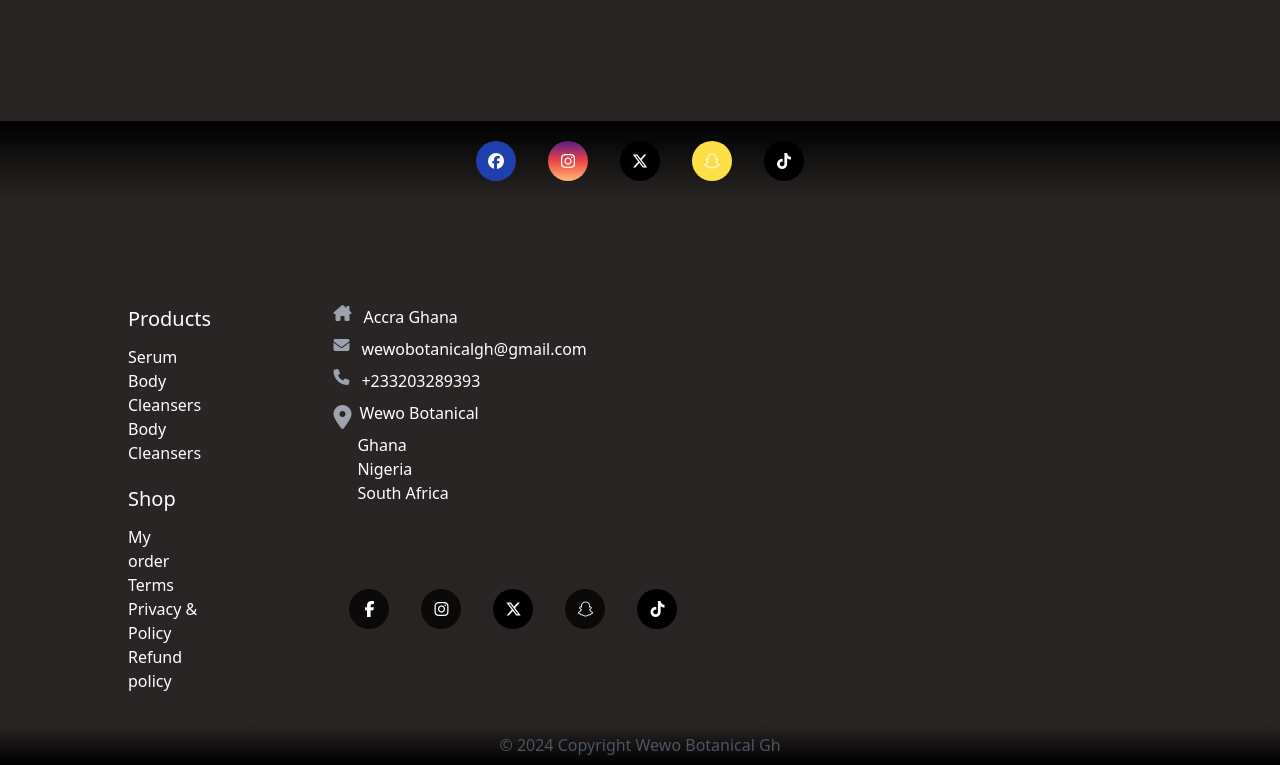
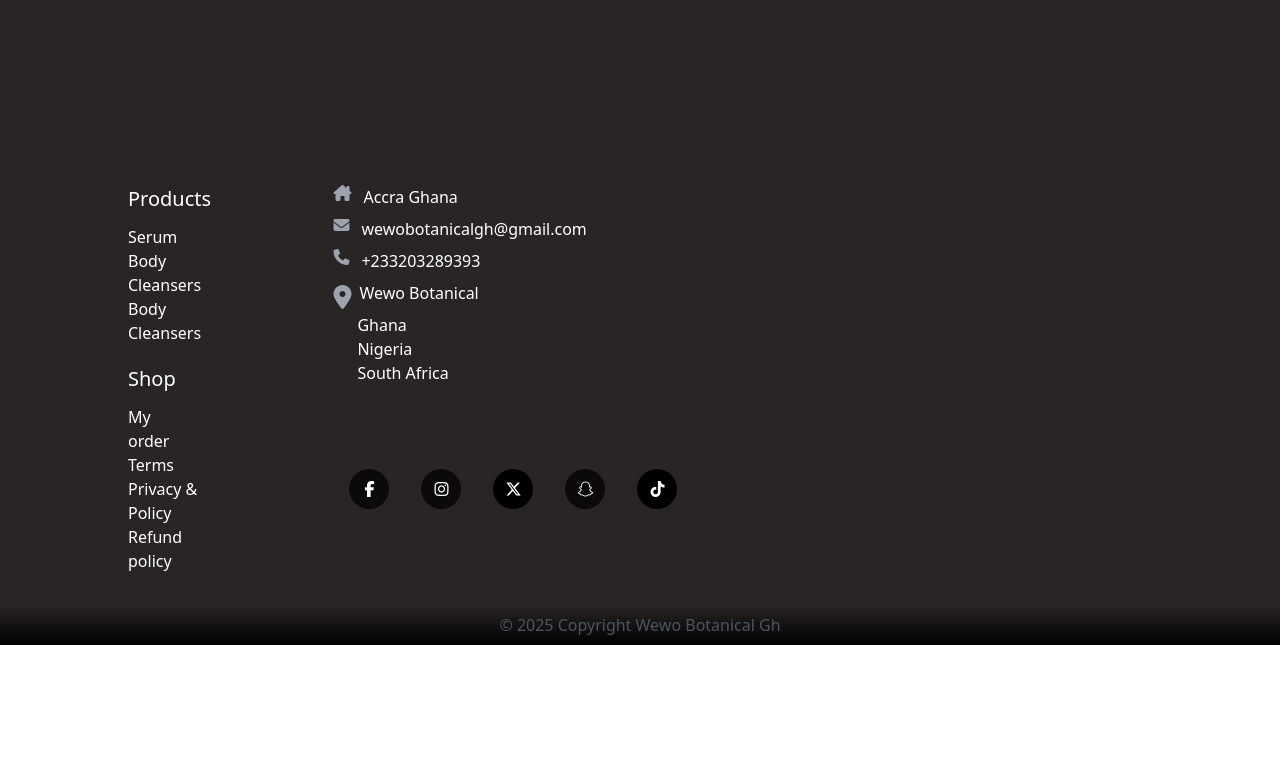
Before and after one commit to aremumatthew/wewo-project, a website: page dist/index.html in a window 1280 px wide. Shown: the part 3728-4493 px from the top of the page. After the commit the page ends 4373 px from the top, so only its background shows below. Drawn offline with nearby package versions, Linux system fonts and the light colour scheme; files that its build step writes are made by us from their sources.

Commit message:
removed social links from home page

```diff
--- a/dist/about.html
+++ b/dist/about.html
@@ -152,7 +152,7 @@
 
     <section class="bg-gradient-to-b from-stone-800 to-black py-2">
        <h3 class="text-center text-gray-600">
-        &copy; 2024 Copyright Wewo Botanical Gh
+        &copy; 2025 Copyright Wewo Botanical Gh
     </section>
     <script src="script.js"></script>
   </footer>
--- a/dist/index.html
+++ b/dist/index.html
@@ -268,17 +268,6 @@
     </article>
   </main>
   <footer class="bg-stone-800 w-full pt-5">
-    <!-- i'm thinkig of removing this social links-->
-    <section class=" bg-gradient-to-b from-black to-stone-800 py-5 mb-10 px-4">
-      <span class=" w-full flex gap-2 lg:gap-8 justify-center">
-        <button class="text-white bg-blue-800 rounded-full w-10 h-10 text-center" aria-label="facebook-link"><a href="#"><i class="fa-brands fa-facebook"></i></a></button>
-        <button class="text-white bg-gradient-to-b from-purple-900 via-red-500 to-orange-300 rounded-full w-10 h-10 text-center " aria-label="instagram-link"><a href="#"><i class="fa-brands fa-instagram"></i></a></button>
-        <button class="text-white bg-black rounded-full w-10 h-10 text-center " aria-label="xtwitter-link"><a href="#"><i class="fa-brands fa-x-twitter"></i></a></button>
-        <button class="text-white bg-yellow-300 rounded-full w-10 h-10 text-center " aria-label="snapchat-link"><a href="#"><i class="fa-brands fa-snapchat"></i></a></button>
-        <button class="text-white bg-black rounded-full w-10 h-10 text-center " aria-label="tiktok-link"><a href="#"><i class="fa-brands fa-tiktok "></i></a></button>
-      </span>
-    </section>
-    <!-- Ends here-->
     <section id="contact" class=" width-full px-3 md:px-32 gap-2 md:gap-28 md:flex md:pt-16">
       <section class="pb-8">
         <section class="pb-5">
@@ -336,7 +325,7 @@
 
     <section class="bg-gradient-to-b from-stone-800 to-black py-2">
        <h3 class="text-center text-gray-600">
-        &copy; 2024 Copyright Wewo Botanical Gh
+        &copy; 2025 Copyright Wewo Botanical Gh
     </section>
   </footer>
   <script src="script.js"></script>
--- a/dist/products.html
+++ b/dist/products.html
@@ -222,7 +222,7 @@
 
     <section class="bg-gradient-to-b from-stone-800 to-black py-2">
        <h3 class="text-center text-gray-600">
-        &copy; 2024 Copyright Wewo Botanical Gh
+        &copy; 2025 Copyright Wewo Botanical Gh
     </section>
     <script src="script.js"></script>
   </footer>
```
Also changed, not shown: dist/images/customer-service.jpg (added).
